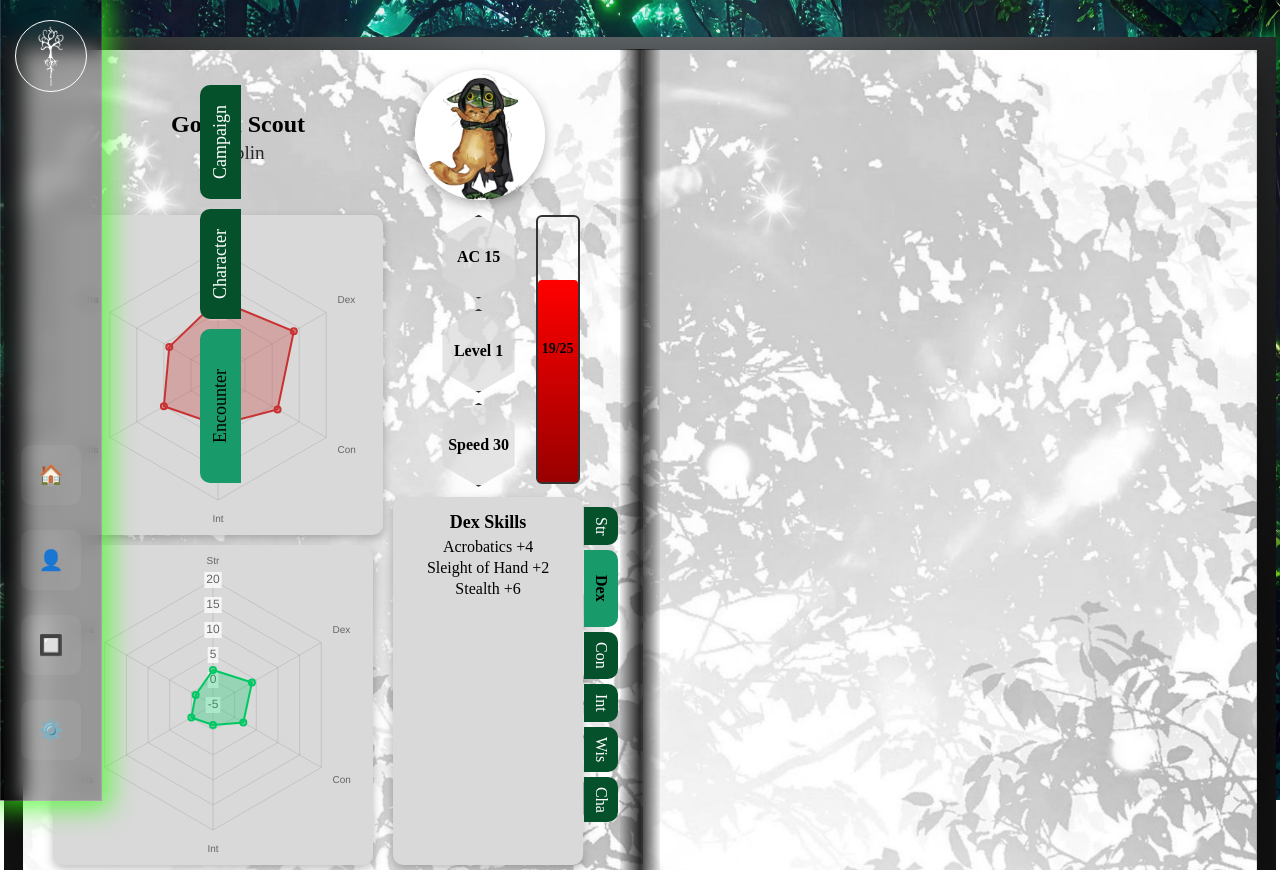
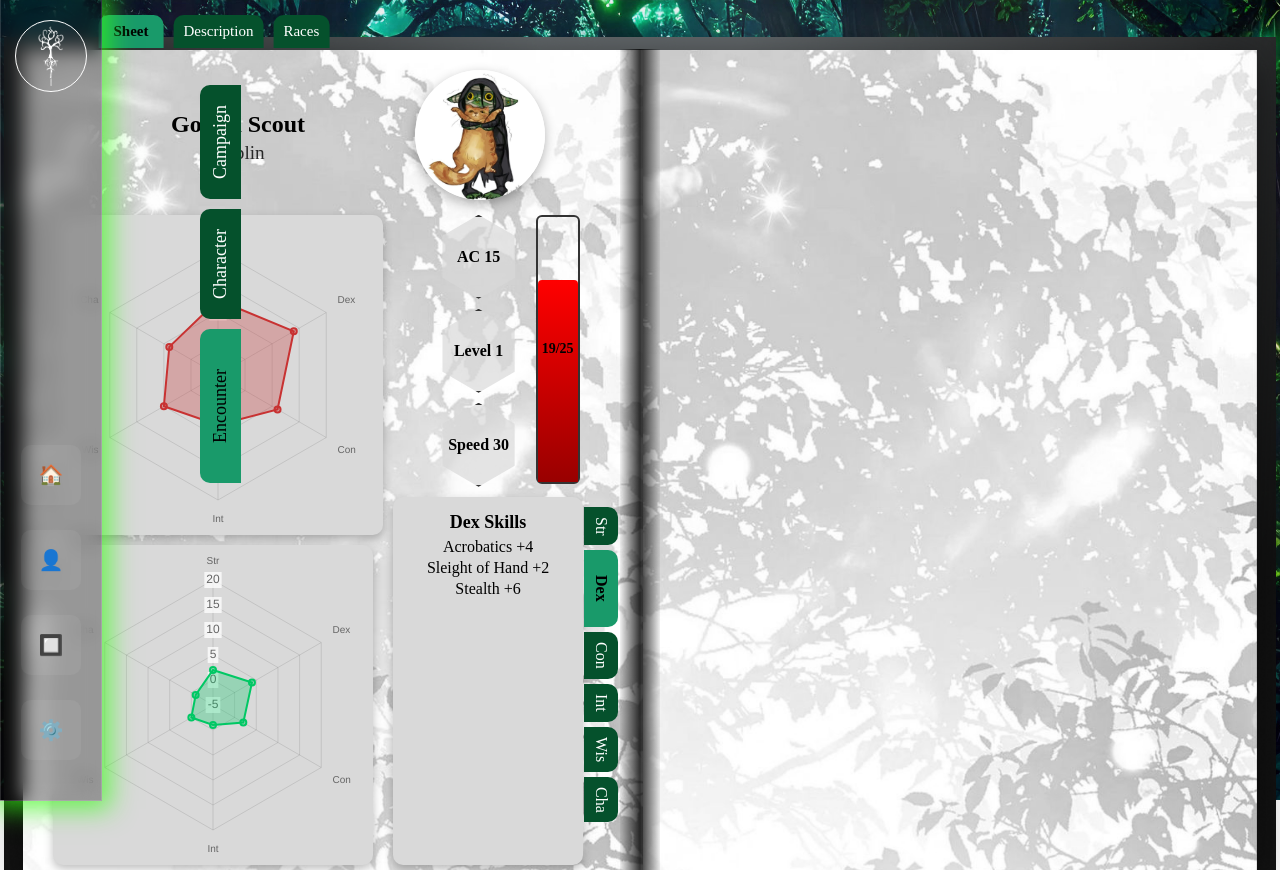
Before and after one commit to andrevanheerden/Yggdrasil, a React (Create React App) app in the folder yggdrasil/frontend/: page /encounter in a window 1280 px wide. Built offline with nearby package versions, Linux system fonts and the light colour scheme.

Commit message:
nav for the encounter left page

```diff
--- a/yggdrasil/frontend/src/pages/encounterPage/componets/leftP.js
+++ b/yggdrasil/frontend/src/pages/encounterPage/componets/leftP.js
@@ -1,16 +1,66 @@
-import React from "react";
-import pageBg from "../../../assets/images/page.png"; // Example background image
+import React, { useState } from "react";
+import pageBg from "../../../assets/images/page.png";
 import "../encounter.css";
+
 import EncounterSheet from "./encounterSheet";
-
+import EncounterDes from "./encounterDes";
+import Races from "./raceDes";
 
 const LeftP = () => {
+  const [activeTab, setActiveTab] = useState("sheet");
+
+  const renderTabContent = () => {
+    switch (activeTab) {
+      case "sheet":
+        return <EncounterSheet />;
+      case "description":
+        return <EncounterDes />;
+      case "races":
+        return <Races />;
+      default:
+        return <EncounterSheet />;
+    }
+  };
+
   return (
-    <div className="page left-page" style={{ backgroundImage: `url(${pageBg})` }}>
-      <EncounterSheet />
-    </div>
+    <>
+      {/* Floating Tab Buttons */}
+      <div className="encounter-left-tab-buttons">
+        <button
+          className={`encounter-left-tab-btn ${
+            activeTab === "sheet" ? "active" : ""
+          }`}
+          onClick={() => setActiveTab("sheet")}
+        >
+          Sheet
+        </button>
+        <button
+          className={`encounter-left-tab-btn ${
+            activeTab === "description" ? "active" : ""
+          }`}
+          onClick={() => setActiveTab("description")}
+        >
+          Description
+        </button>
+        <button
+          className={`encounter-left-tab-btn ${
+            activeTab === "races" ? "active" : ""
+          }`}
+          onClick={() => setActiveTab("races")}
+        >
+          Races
+        </button>
+      </div>
+
+      {/* Page itself */}
+      <div
+        className="page left-page"
+        style={{ backgroundImage: `url(${pageBg})` }}
+      >
+        {renderTabContent()}
+      </div>
+    </>
   );
 };
 
-
 export default LeftP;
--- a/yggdrasil/frontend/src/pages/encounterPage/encounter.css
+++ b/yggdrasil/frontend/src/pages/encounterPage/encounter.css
@@ -344,3 +344,36 @@
 .skills-tab-content li {
   margin: 3px 0;
 }
+
+
+
+/* === Encounter Left Tabs === */
+.encounter-left-tab-buttons {
+  position: fixed;
+  top: -2.6%;
+  left: 16.5%;
+  transform: translateX(-50%);
+  z-index: 120;
+  display: flex;
+  gap: 10px;
+}
+
+.encounter-left-tab-btn {
+  background: #05512C;
+  color: #fff;
+  border: none;
+  border-radius: 10px 10px 0 0;
+  padding: 8px 10px;
+  cursor: pointer;
+  font-family: 'Caudex', serif;
+  font-size: 15px;
+  transition: all 0.3s ease;
+  gap: 10px;
+}
+
+.encounter-left-tab-btn.active {
+  background: #199A6A;
+  color: #000;
+  font-weight: bold;
+  padding: 8px 15px;
+}
--- a/yggdrasil/frontend/src/pages/encounterPage/encounter.js
+++ b/yggdrasil/frontend/src/pages/encounterPage/encounter.js
@@ -16,7 +16,7 @@ return (
 
       <div
         className="campaign-container"
-        style={{ backgroundImage: `url(${OPcover})` , marginTop: '20px'}}
+        style={{ backgroundImage: `url(${OPcover})` , marginTop: '20px', overflow: 'visible'}}
       >
         {/* Top block */}
         <div className="top-block"></div>
```
Also changed, not shown: yggdrasil/frontend/src/pages/encounterPage/componets/encounterDes.js (added), yggdrasil/frontend/src/pages/encounterPage/componets/raceDes.js (added).
